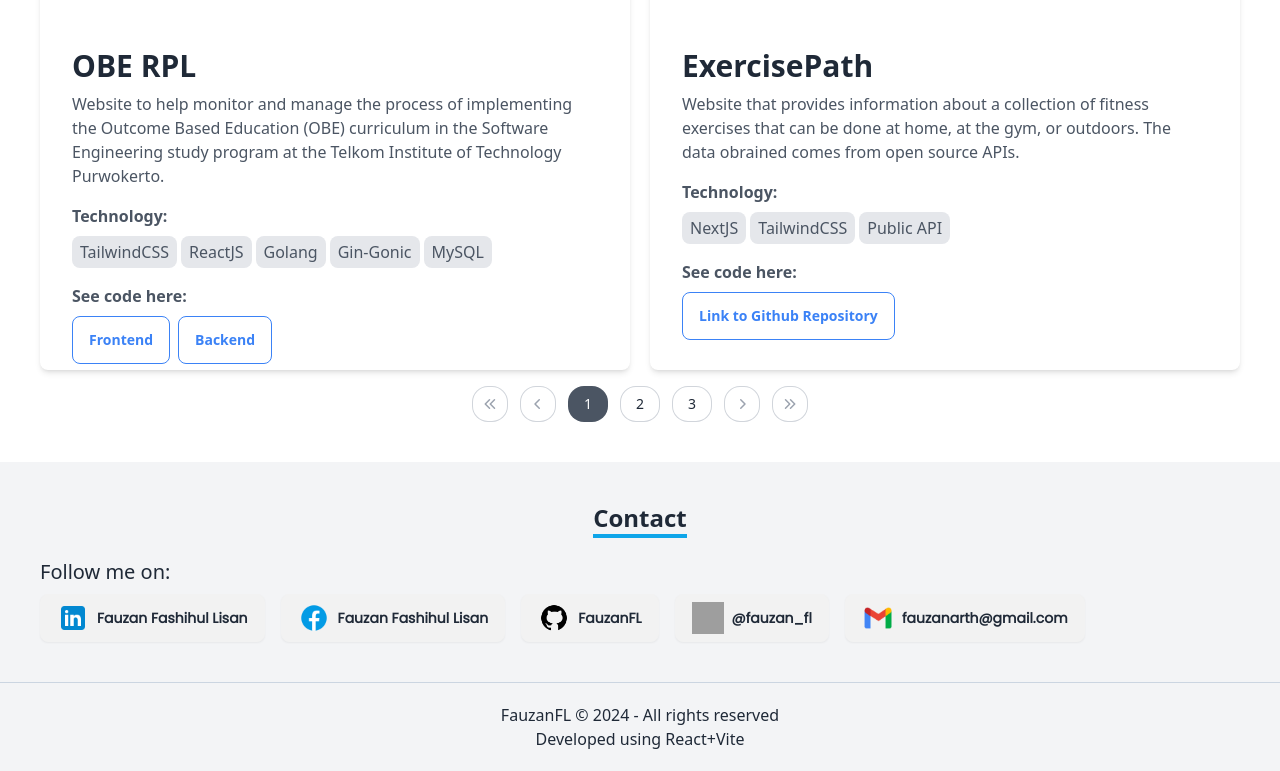
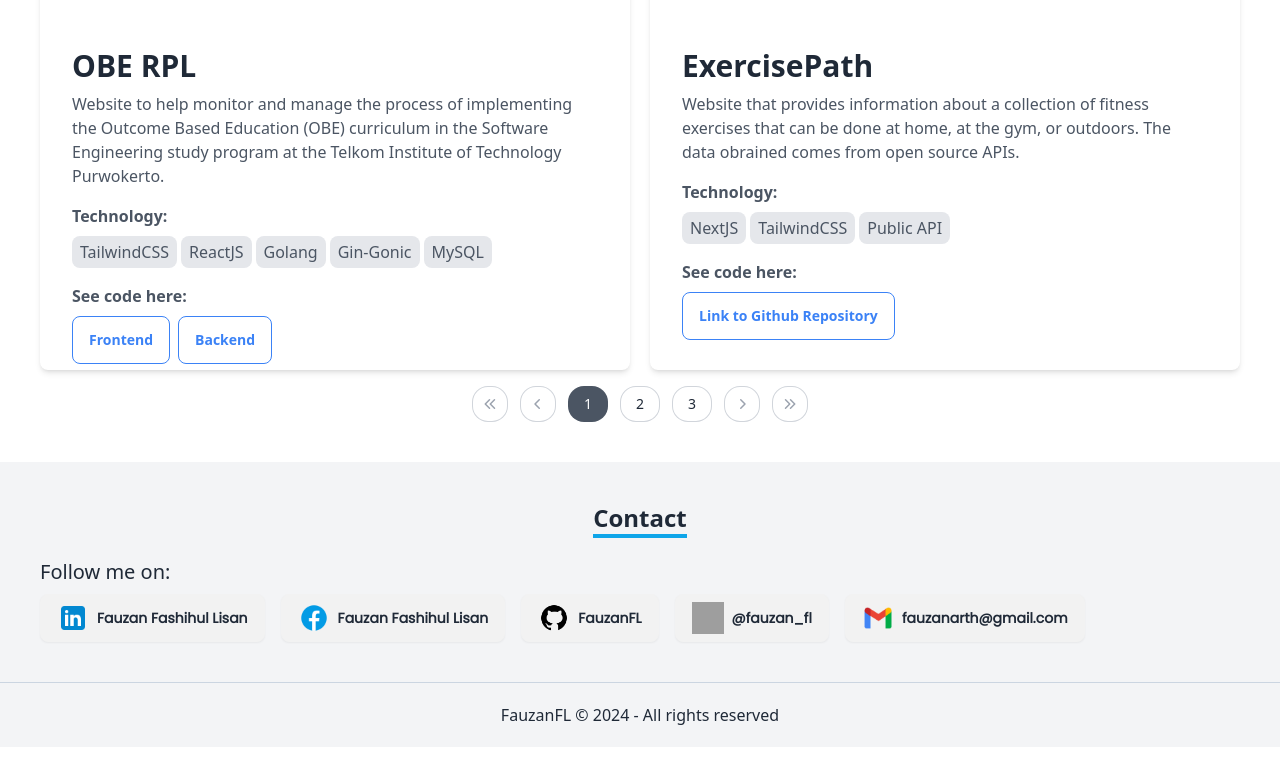
Before and after one commit to FauzanFL/web-portfolio, a React (Vite) app: page / in a window 1280 px wide. Shown: the part 1607-2378 px from the top of the page. After the commit the page ends 2354 px from the top, so only its background shows below. Built offline with nearby package versions, Linux system fonts and the light colour scheme; grey boxes are pictures that could not be loaded; a web font is replaced by a local one.

Commit message:
delete developed line in footer

```diff
--- a/src/components/Footer.jsx
+++ b/src/components/Footer.jsx
@@ -7,7 +7,6 @@ const Footer = ({ theme }) => {
       }`}
     >
       <p>FauzanFL © 2024 - All rights reserved</p>
-      <p>Developed using React+Vite</p>
     </footer>
   );
 };
```
